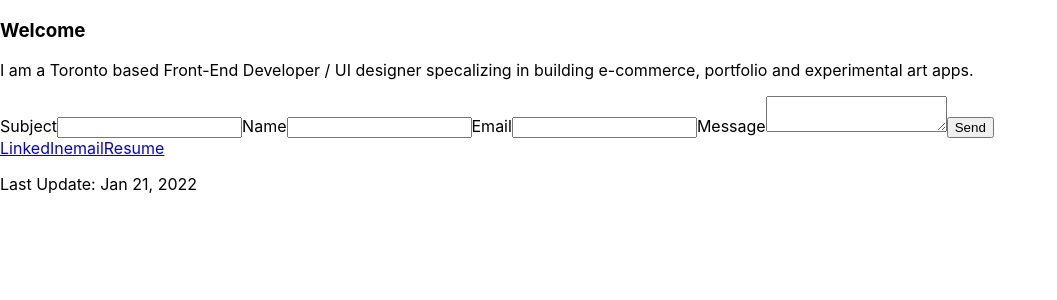
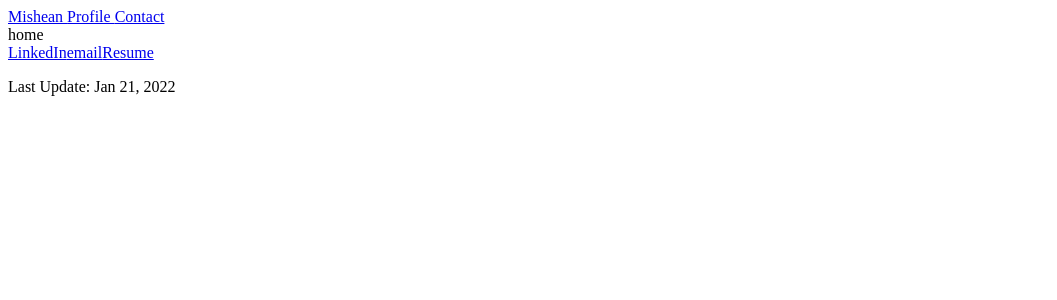
Before and after one commit to mishean/portfolio, a React (Create React App) app: page / in a window 1280 px wide. Shown: the top 300 px of the page, without its empty margins (0-1057 px from the left). Built offline with nearby package versions, Linux system fonts and the light colour scheme.

Commit message:
added react-router

```diff
--- a/package.json
+++ b/package.json
@@ -9,6 +9,7 @@
     "@testing-library/user-event": "^13.5.0",
     "react": "^17.0.2",
     "react-dom": "^17.0.2",
+    "react-router-dom": "^6.2.1",
     "react-scripts": "5.0.0",
     "web-vitals": "^2.1.4"
   },
--- a/src/App.js
+++ b/src/App.js
@@ -2,14 +2,21 @@ import './App.css';
 import { ContactUs } from './contact';
 import Footer from './Footer';
 import Intro from './Intro';
+import Home from './Home';
+import Header from './Header';
+import {BrowserRouter as Router, Routes, Route} from 'react-router-dom'
 
 function App() {
   return (
-    <div>
-      <Intro/>
-      <ContactUs/>
+    <Router>
+      <Header/>
+      <Routes>
+        <Route path="/" element={<Home/>}/>
+        <Route path="/intro" element={<Intro/>}/>
+        <Route path="/contact" element={<ContactUs/>}/>
+      </Routes>
       <Footer/>
-    </div>
+    </Router>
   );
 }
 
--- /dev/null
+++ b/src/Header.jsx
@@ -0,0 +1,17 @@
+import React from 'react';
+import {Link} from 'react-router-dom'
+
+function Header() {
+  return (
+    <div>
+        <nav>
+        <Link to="/"> Mishean </Link>
+        <Link to="/intro"> Profile </Link>
+        <Link to="/contact"> Contact </Link>
+      </nav>
+    </div>
+  )
+  ;
+}
+
+export default Header;
--- /dev/null
+++ b/src/Home.jsx
@@ -0,0 +1,9 @@
+import React from 'react';
+
+function Home() {
+  return <div>
+      home
+  </div>;
+}
+
+export default Home;
--- a/src/Intro.jsx
+++ b/src/Intro.jsx
@@ -1,5 +1,5 @@
 import React from 'react';
-import './Intro.css';
+
 
 
 
--- a/src/index.css
+++ /dev/null
@@ -1,13 +0,0 @@
-body {
-  margin: 0;
-  font-family: -apple-system, BlinkMacSystemFont, 'Segoe UI', 'Roboto', 'Oxygen',
-    'Ubuntu', 'Cantarell', 'Fira Sans', 'Droid Sans', 'Helvetica Neue',
-    sans-serif;
-  -webkit-font-smoothing: antialiased;
-  -moz-osx-font-smoothing: grayscale;
-}
-
-code {
-  font-family: source-code-pro, Menlo, Monaco, Consolas, 'Courier New',
-    monospace;
-}
--- a/src/index.js
+++ b/src/index.js
@@ -1,14 +1,14 @@
 import React from 'react';
 import ReactDOM from 'react-dom';
-import './index.css';
 import App from './App';
 import reportWebVitals from './reportWebVitals';
 
+
 ReactDOM.render(
+
   <React.StrictMode>
     <App />
-  </React.StrictMode>,
-  document.getElementById('root')
+  </React.StrictMode>, document.getElementById('root')
 );
 
 // If you want to start measuring performance in your app, pass a function
```
Also changed, not shown: src/Intro.css (deleted), 1 other file (tests, documents, lock files or other folders).
